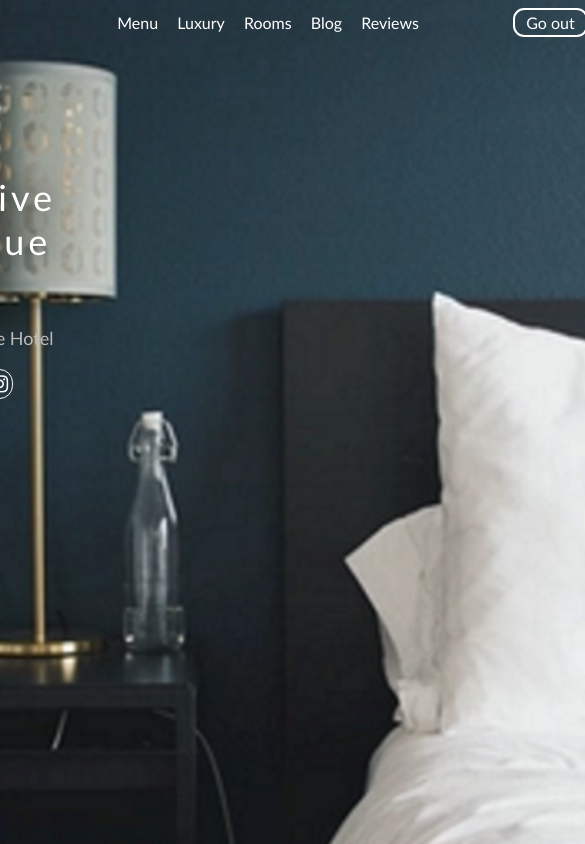
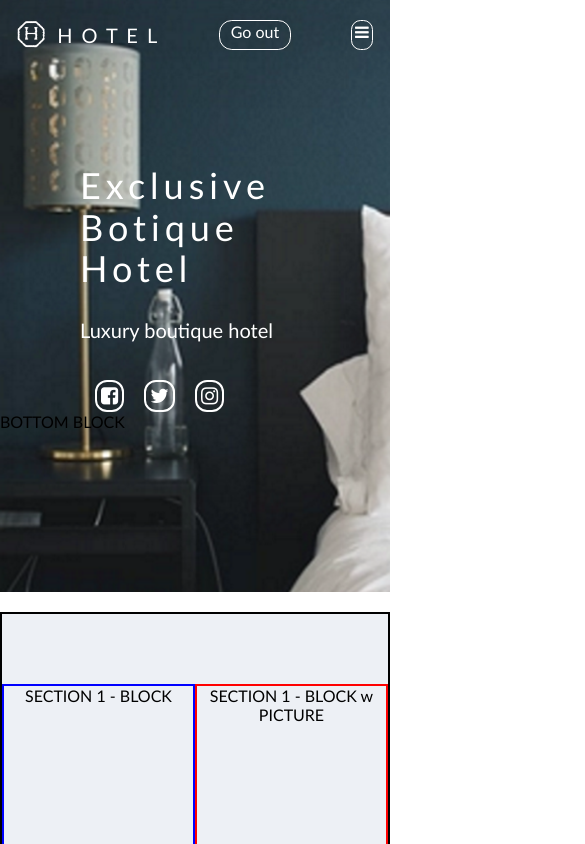
Before and after one commit to VytautasValutis/04-Hotel, a website: page index.html in a window 390 px wide. Shown: the top 844 px of the page, 585 px wide, since content can reach past the window. Drawn offline with Linux system fonts and the light colour scheme.

Commit message:
REsponsive menuline at hero

```diff
--- a/css/base/layout.css
+++ b/css/base/layout.css
@@ -1,22 +1,42 @@
 .screen-block {
-    width: 800px;
-    min-height: 100vh;
-    border: 2px solid #000;
-    margin-left: calc(50% - 400px);
-    display: block;
+    padding-top: 20px;
+    padding-bottom: 60px;
+}
+@media (max-wide: 900px) {
+    .menu-line {
+        width: 800px;
+        margin-left: calc(50% - 400px);
+    }
+}
+@media (max-width: 850px) {
+    .screen-block > .menu-line {
+        width: 600px;
+        margin-left: calc(50% - 300px);
+    }
+}
+@media (max-width: 620px) {
+    .screen-block > .menu-line {
+        width: 400px;
+        margin-left: calc(50% - 200px);
+    }
+    .menu-line > .h-div-menu {
+        display: none;
+    }
+    .screen-block > .menu-line > .fa-bars {
+        display: block;
+    }
 }
 .link {
     color: #fff;
     text-decoration: none;
     margin-left: 15px;
 }
-.span {
-    color: #fff;
-    text-shadow: 0px 0px 30px #000;
-}
 .round-border {
     line-height: 1em;
-    border-radius: 1em;
     padding: 0.2em;
-    border: 1px solid #fff;
+    border-radius: 0.6em;
+    border: 0.1em solid #fff;
 }
+.menu-line > .fa-bars {
+    display: none;
+}
--- a/css/component/button.css
+++ b/css/component/button.css
@@ -1,12 +1,11 @@
 .btn {
     background-color: #000;
     color: #fff;
-    border: 2px solid #fff;
-    padding: 0.5em;
+    border: 0.1em solid #fff;
     font-size: 20px;
     line-height: 1em;
     text-decoration: none;
-    border-radius: 0.2em;
+    border-radius: 0.8em;
     padding: 0.2em 0.7em;
 }
 .btn:hover {
--- a/css/pages/header.css
+++ b/css/pages/header.css
@@ -1,25 +1,26 @@
 .head-back {
     background-image: url("../../img/img-background.png");
-    border: none;
+    /* border: none; */
     background-position: top;
     background-size: cover;
     background-repeat: no-repeat;
     background-attachment: fixed;
 }
 .menu-line {
-    width: 100%;
+    width: 1000px;
+    margin-left: calc(50% - 500px);
     text-align: center;
-    padding-top: 10px;
     color: #fff;
-    display: block;
-    height: 50px;
+    display: flex;
+    flex-wrap: wrap;
+    flex-direction: row;
+    justify-content: space-around;
 }
-.logo {
+.logo-pic {
     display: block;
     width: 30px;
     height: 30px;
     background: none;
-    margin-left: 10px;
     float: left;
 }
 .logo-txt {
@@ -28,35 +29,32 @@
     font-size: 20px;
     line-height: 1em;
     margin-top: 5px;
-    margin-left: 30px;
+    margin-left: 10px;
     float: left;
     letter-spacing: 2px;
 }
 .header-main {
-    width: 100%;
+    width: 400px;
     text-align: left;
     color: #fff;
     display: block;
     display: flex;
     flex-direction: column;
+    gap: 20px;
+    margin-top: 125px;
     margin-left: 80px;
-    margin-top: 125px;
-    gap: 20px;
 }
-.header-main-head {
+.header-txt {
+    color: #fff;
     font-weight: lighter;
-    display: block;
-    color: #bbbbbb;
-    text-transform: capitalize;
     font-size: 36px;
-    letter-spacing: 4px;
+    line-height: 0.6em;
+    letter-spacing: 5px;
 }
-.header-main-head2 {
-    font-weight: lighter;
-    display: block;
-    color: #bbbbbb;
-    text-transform: capitalize;
-    font-size: 18px;
+.header-txt:last-of-type {
+    font-size: 20px;
+    letter-spacing: 0;
+    padding: 1.2em 0;
 }
 .social-line {
     display: block;
@@ -67,16 +65,10 @@
     float: left;
     font-size: 16px;
     line-height: 1em;
-    margin-top: 5px;
-    margin-left: 150px;
+    padding: 5px;
 }
-.h-div-menu > .link:first-of-type {
-    margin-left: 0;
-}
-.h-div-menu > .btn {
-    margin-left: 90px;
+.menu-line > .btn {
     font-size: 16px;
-    border-radius: 0.7em;
     background: none;
 }
 .h-div-menu > .link:hover {
--- a/index.html
+++ b/index.html
@@ -19,24 +19,26 @@
 <body>
     <header class="screen-block head-back">
         <div class="menu-line">
-            <img class="logo" src="./img/logo-no-bkgr.png" alt="logo picture">
-            <p class="logo-txt">H o t e l</p>
+            <div class="logo">
+                <img class="logo-pic" src="./img/logo-no-bkgr.png" alt="logo picture">
+                <p class="logo-txt">H o t e l</p>
+            </div>
             <div class="h-div-menu">
                 <a class="link" href="#">Menu</a>
                 <a class="link" href="#">Luxury</a>
                 <a class="link" href="#">Rooms</a>
                 <a class="link" href="#">Blog</a>
-                <a class="link" href="#">Reviews</a>
-                <a class="btn link" href="#">Go out</a>
             </div>
+            <a class="btn link" href="#">Go out</a>
+            <a href="#" class="fa fa-bars link round-border"></a>
         </div>
         <div class="header-main">
-            <h1 class="header-main-head">
-                Exclus<span class="span">ive</span><br>boutiq<span class="span">ue</span><br>hotel
-            </h1>
-            <h2 class="header-main-head2">
+            <p class="header-txt">Exclusive</p>
+            <p class="header-txt">Botique</p>
+            <p class="header-txt">Hotel</p>
+            <p class="header-txt">
                 Luxury boutique hotel
-            </h2>
+            </p>
             <div class="social-line">
                 <a class="fa fa-facebook-square link round-border" href="#" target="_blank"></a>
                 <a class="fa fa-twitter link round-border" href="#" target="blank"></a>
```
